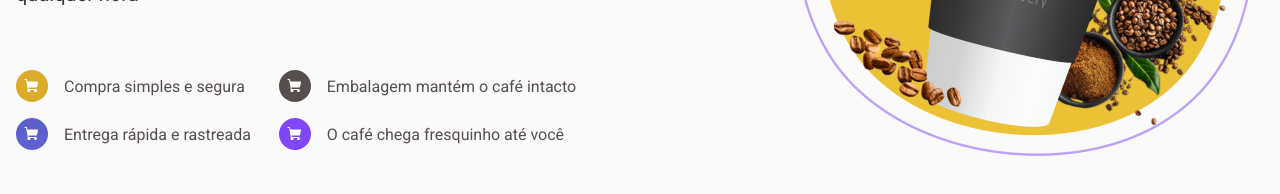
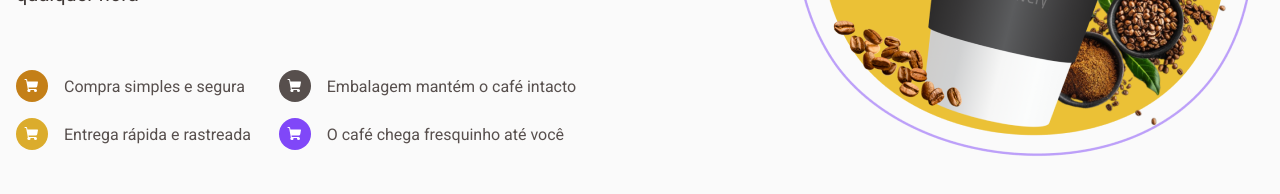
Before and after one commit to giovanaraphaelli/coffee-delivery-rocketseat, a React (Vite) app: page / in a window 1280 px wide. Shown: the part 340-534 px from the top of the page. Built offline with nearby package versions, Linux system fonts and the light colour scheme.

Commit message:
fix: colors

```diff
--- a/src/global.css
+++ b/src/global.css
@@ -10,8 +10,8 @@
   --base-subtitle: #403937;
   --base-title: #272221;
 
-  --yellow-dark: #dbac2c;
-  --yellow: #5e60ce;
+  --yellow-dark: #c47f17;
+  --yellow: #dbac2c;
   --yellow-light: #f1e9c9;
 
   --purple-dark: #4b2995;
```
